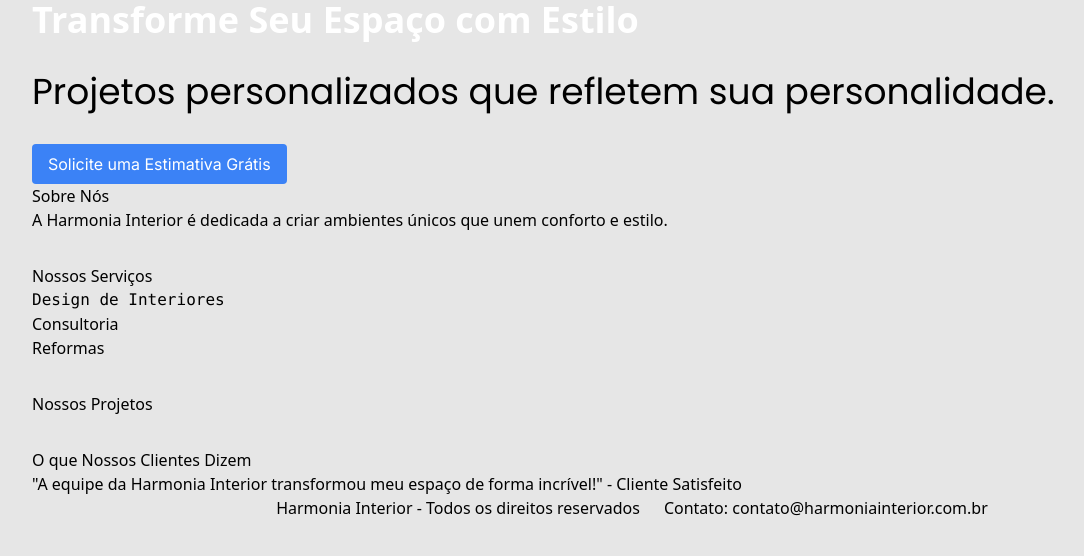
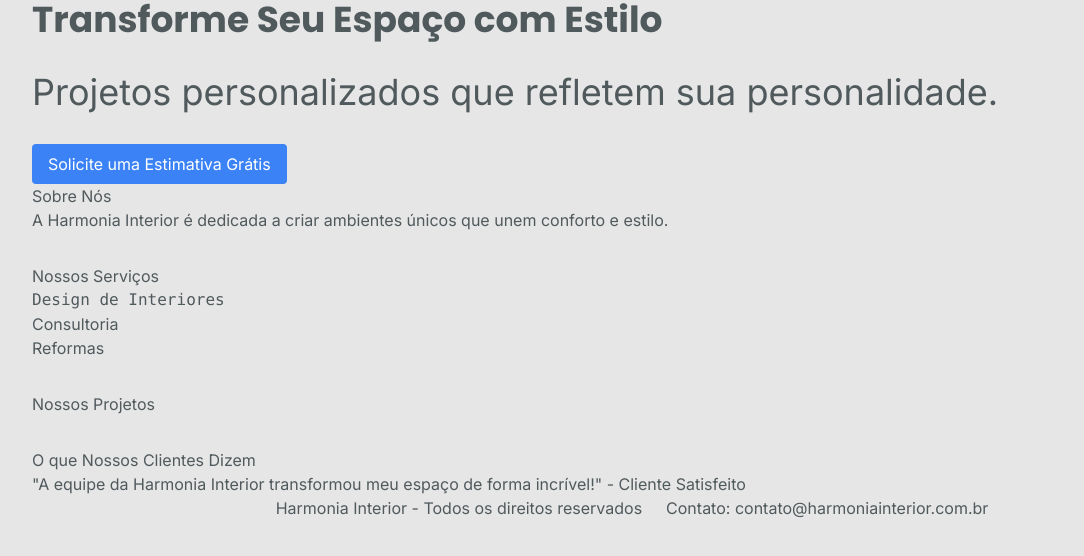
Before and after one commit to WillerLucoles/SiteHarmoniaInterior, a Next.js app: page / in a window 1280 px wide. Shown: the top 556 px of the page, without its empty margins (8-1092 px from the left). Built offline with nearby package versions, Linux system fonts and the light colour scheme.

Commit message:
Adjust_Globalcss
Ajuste do Global CSS: @apply
Testes de page

```diff
--- a/src/app/globals.css
+++ b/src/app/globals.css
@@ -15,5 +15,33 @@
 }
 
 body {
- @apply bg-lightgray
+ @apply bg-lightgray;
+ @apply font-inter text-[-22px] text-mediumgray;
 }
+a {
+ @apply font-inter text-[-20px] text-mediumgray;
+}
+
+h1, h2, h3, h4, h5, h6{
+  @apply font-inter text-mediumgray;
+}
+
+.h1{
+  @apply text-[64px] lg:text-[84px] leading-none;
+}
+.h2{
+  @apply text-[50px] leading-tight;
+}
+.h3{
+  @apply text-[25px];
+}
+.btn{
+  @apply h-[75px] px-[30pc] transition-all duration-300 text-white rounded-[18px] flex items-center gap-2;
+}
+
+.btn-primary{
+  @apply bg-darkgray hover:bg-mediumgray;
+}
+.btn-secundary{
+  @apply bg-mediumgray hover:bg-lightgray;
+}
--- a/src/app/page.tsx
+++ b/src/app/page.tsx
@@ -7,8 +7,8 @@ export default function Home() {
     <div className="">
       {/* Header Section */}
       <header className="flex flex-col gap-8 row-start-2 items-center sm:items-start">
-        <h1 className="text-4xl font-bold text-white">Transforme Seu Espaço com Estilo</h1>
-        <p className="font-poppins text-4xl">Projetos personalizados que refletem sua personalidade.</p>
+        <h1 className="font-poppins text-4xl font-bold">Transforme Seu Espaço com Estilo</h1>
+        <p className="text-4xl">Projetos personalizados que refletem sua personalidade.</p>
         <button className="font-inter bg-blue-500 text-white py-2 px-4 rounded">Solicite uma Estimativa Grátis</button>
       </header>
 
```
